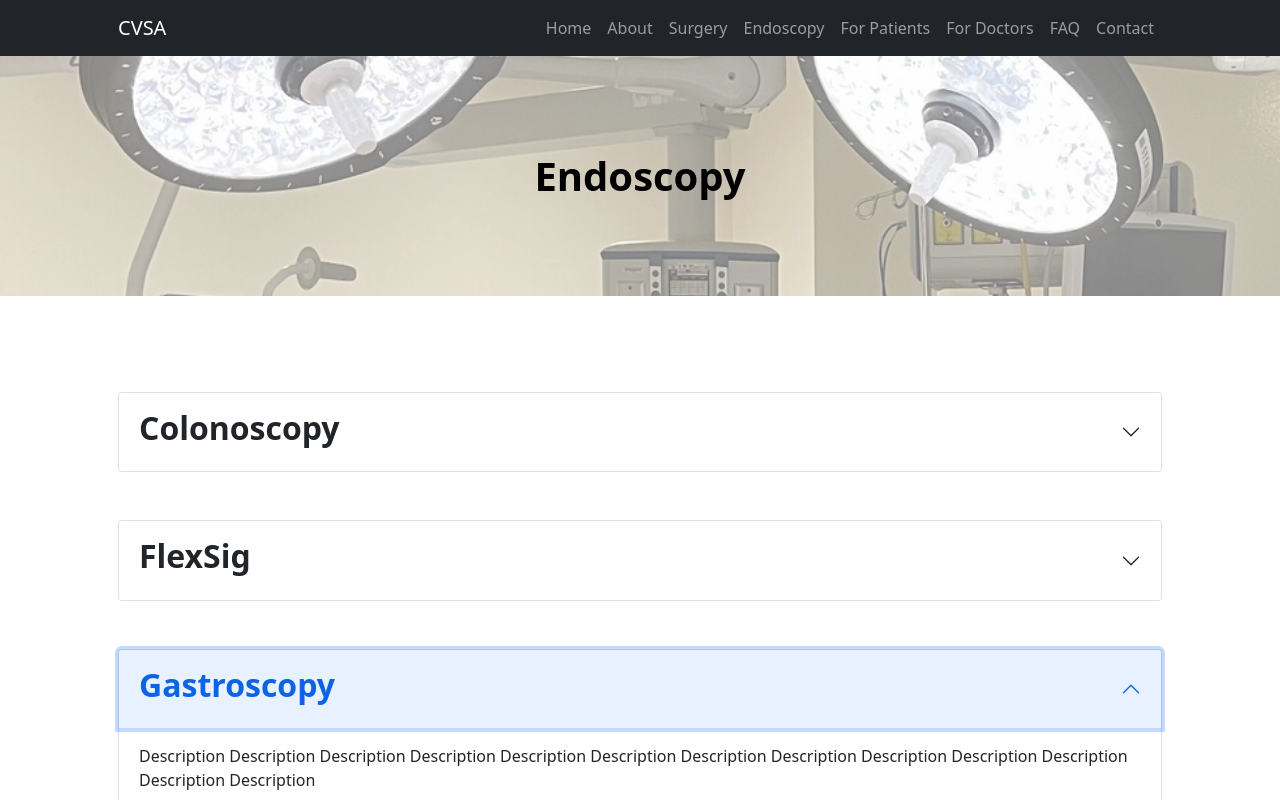
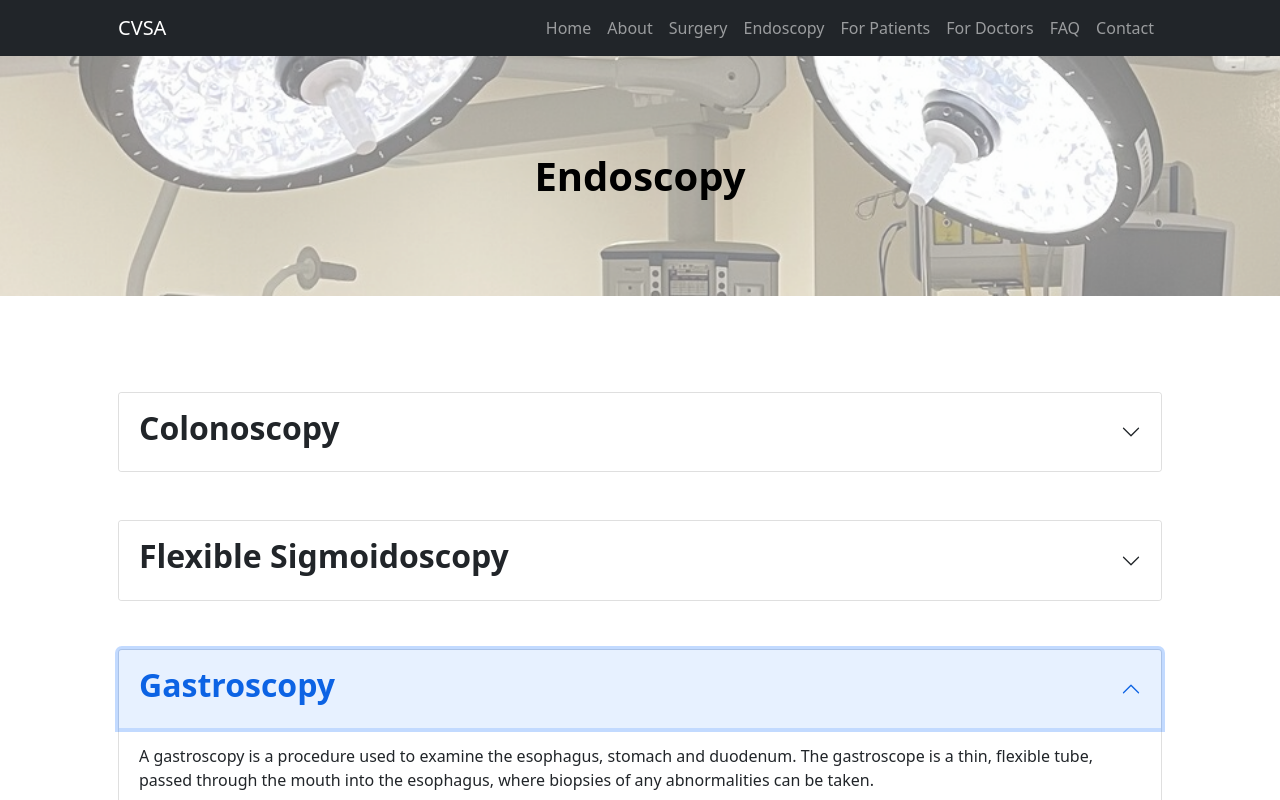
Before and after one commit to vitbardmd/vitbardmd.github.io, a plain HTML site: page endoscopy.html in a window 1280 px wide. Both pictures are taken after a click on the button "Gastroscopy". Shown: the top 800 px of the page. Drawn offline with nearby package versions, Linux system fonts and the light colour scheme.

Commit message:
flexsigprep and gastroscopy

```diff
--- a/endoscopy.html
+++ b/endoscopy.html
@@ -67,12 +67,12 @@
                             <!-- <h2 class="fw-bolder mb-3">Colonoscopy</h2> -->
                             <div class="accordion mb-5" id="accordion2">
                                 <div class="accordion-item">
-                                    <h3 class="accordion-header" id="twoHeadingOne"><button class="accordion-button collapsed" type="button" data-bs-toggle="collapse" data-bs-target="#twoCollapseOne" aria-expanded="false" aria-controls="twoCollapseOne"><h2 class="fw-bolder">FlexSig</h2></button></h3>
+                                    <h3 class="accordion-header" id="twoHeadingOne"><button class="accordion-button collapsed" type="button" data-bs-toggle="collapse" data-bs-target="#twoCollapseOne" aria-expanded="false" aria-controls="twoCollapseOne"><h2 class="fw-bolder">Flexible Sigmoidoscopy</h2></button></h3>
                                     <div class="accordion-collapse collapse" id="twoCollapseOne" aria-labelledby="twoHeadingOne" data-bs-parent="#accordion2">
                                         <div class="accordion-body">
-                                            <p>Description Description Description Description Description Description Description Description Description Description Description Description Description</p>
+                                            <p>A flexible sigmoidoscopy is a procedure used to diagnose diseases like polyps, colon cancer, colitis, diverticulosis and hemorrhoids. A thin, flexible tube is passed through the rectum into the distal half of the colon to allow the doctor to look at the lining of the colon. If any abnormality is found, a biopsy or polyp removal (polypectomy) may be performed.</p>
                                             <br>
-                                            <a class="btn btn-primary btn-md px-4 me-sm-3" href="#features">Preparation Instructions</a>
+                                            <a class="btn btn-primary btn-md px-4 me-sm-3" target="_blank" href="files/flexsigprep.pdf">Preparation Instructions</a>
                                         </div>
                                     </div>
                                 </div>
@@ -84,9 +84,9 @@
                                     <h3 class="accordion-header" id="threeHeadingOne"><button class="accordion-button collapsed" type="button" data-bs-toggle="collapse" data-bs-target="#threeCollapseOne" aria-expanded="false" aria-controls="threeCollapseOne"><h2 class="fw-bolder">Gastroscopy</h2></button></h3>
                                     <div class="accordion-collapse collapse" id="threeCollapseOne" aria-labelledby="threeHeadingOne" data-bs-parent="#accordion3">
                                         <div class="accordion-body">
-                                            <p>Description Description Description Description Description Description Description Description Description Description Description Description Description</p>
+                                            <p>A gastroscopy is a procedure used to examine the esophagus, stomach and duodenum. The gastroscope is a thin, flexible tube, passed through the mouth into the esophagus, where biopsies of any abnormalities can be taken.</p>
                                             <br>
-                                            <a class="btn btn-primary btn-md px-4 me-sm-3" href="#features">Preparation Instructions</a>
+                                            <a class="btn btn-primary btn-md px-4 me-sm-3" target="_blank" href="files/gastroscopy.pdf">Preparation Instructions</a>
                                         </div>
                                     </div>
                                 </div>
```
Also changed, not shown: 4 other files.
